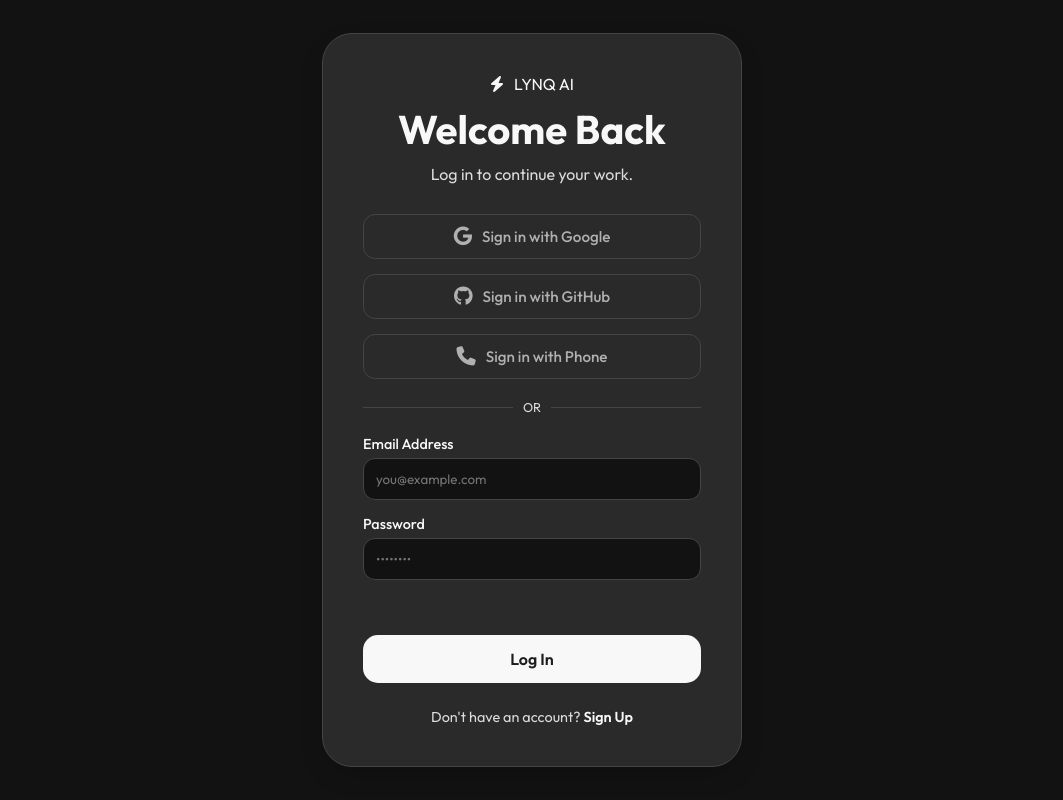
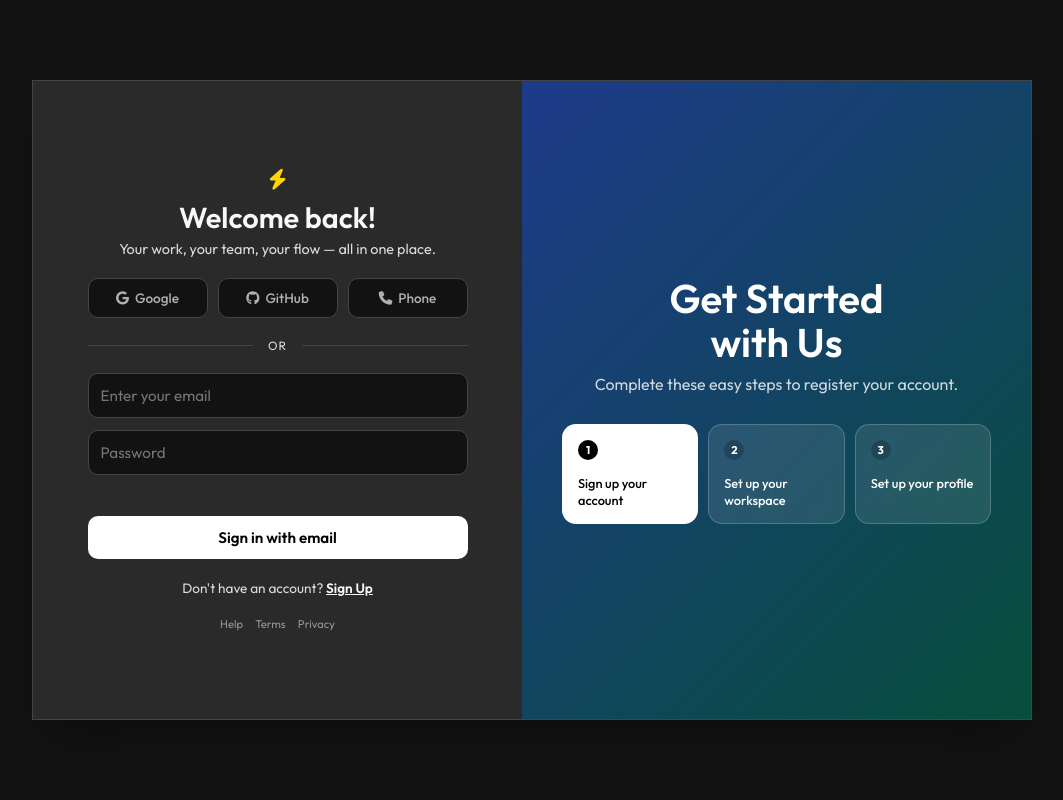
Before and after one commit to mahesh-atx/LYNQ-2.0, a website: page login.html in a window 1280 px wide. Shown: the whole page, without its empty margins (108-1171 px from the left). Drawn offline with Linux system fonts and the light colour scheme; no server answers.

Commit message:
all feture loaded render publish final

```diff
--- a/login.html
+++ b/login.html
@@ -16,96 +16,130 @@
     />
     <link rel="stylesheet" href="style.css" />
     <style>
+      /* --- RESET & BASE --- */
       body {
-        /* Prevent flash of wrong theme on body */
         background-color: var(--bg-primary);
         transition: background-color 0.3s ease;
+        margin: 0;
+        padding: 0;
+        height: 100vh;
+        overflow: hidden;
       }
-      /* Initial body state matching dark mode to reduce flicker if default is dark */
       body.dark-mode {
         background-color: #121212;
       }
 
-      #login-view {
-        flex: 1;
-        display: flex; /* Will be managed by JS */
-        flex-direction: column;
+      /* --- MAIN WRAPPER (THE BACKDROP) --- */
+      .auth-wrapper {
+        display: flex;
+        width: 100vw;
+        height: 100vh;
+        /* CENTER THE CARD */
         align-items: center;
         justify-content: center;
-        min-height: 100vh;
-        background: var(--bg-primary);
+        background-color: var(--bg-primary);
         padding: 20px;
       }
 
-      /* Centered Loader */
-      #auth-loader {
-        position: fixed;
-        top: 0; left: 0; right: 0; bottom: 0;
+      /* --- FLOATING AUTH CARD --- */
+      .auth-card {
+        display: flex;
+        width: 100%;
+        max-width: 1000px; /* Slightly narrower for compactness */
+        height: 80vh;      /* Slightly shorter */
+        max-height: 700px;
+        background: var(--bg-tertiary);
+        overflow: hidden;
+        box-shadow: 0 25px 50px -12px rgba(0, 0, 0, 0.25);
+        border: 1px solid var(--border-primary);
+        position: relative;
+      }
+
+      /* --- LEFT SIDE: FORM --- */
+      .auth-left {
+        flex: 1;
         display: flex;
         flex-direction: column;
         align-items: center;
         justify-content: center;
-        background: var(--bg-primary);
-        z-index: 9999;
+        padding: 30px; /* Reduced padding */
+        position: relative;
+        /* overflow-y: auto;  Kept as fallback, but layout is compacted to avoid it */
       }
 
       .login-container {
-        max-width: 420px;
         width: 100%;
-        background: var(--bg-tertiary);
-        border: 1px solid var(--border-primary);
-        border-radius: 30px;
-        padding: 40px;
+        max-width: 380px;
+        background: transparent;
+        padding: 0;
         text-align: center;
-        box-shadow: var(--shadow-soft);
-        animation: fadeUp 0.4s ease;
+        animation: fadeIn 0.5s ease;
       }
+
       .login-header {
-        margin-bottom: 30px;
+        margin-bottom: 20px; /* Reduced margin */
+      }
+      .login-header .logo {
+        display: flex;
+        align-items: center;
+        justify-content: center;
+        gap: 8px;
+        color: var(--text-heading);
+        margin-bottom: 10px;
+        font-size: 1.1rem;
+        font-weight: 600;
+      }
+      .login-header .logo i {
+        color: #ffd700;
+        font-size: 1.3rem;
       }
       .login-header h1 {
-        font-size: 2.5rem;
+        font-size: 1.8rem; /* Smaller font */
         color: var(--text-heading);
-        margin-bottom: 10px;
+        margin-bottom: 5px;
+        font-weight: 600;
       }
       .login-header p {
         color: var(--text-secondary);
+        font-size: 0.9rem;
       }
+
+      /* --- FORM ELEMENTS --- */
       .provider-buttons {
-        display: grid;
-        grid-template-columns: 1fr;
-        gap: 15px;
-        margin-bottom: 20px;
+        display: flex;
+        gap: 10px;
+        margin-bottom: 20px; /* Reduced margin */
       }
       .provider-btn {
-        padding: 12px;
-        border-radius: 12px;
+        flex: 1;
+        padding: 10px; /* Smaller padding */
+        border-radius: 10px;
         border: 1px solid var(--border-primary);
-        background: var(--bg-tertiary);
+        background: var(--bg-primary);
         color: var(--text-primary);
         font-weight: 500;
-        font-size: 0.95rem;
+        font-size: 0.85rem;
         cursor: pointer;
         transition: 0.2s;
         display: flex;
         align-items: center;
         justify-content: center;
-        gap: 10px;
+        gap: 6px;
       }
       .provider-btn:hover {
-        background: var(--bg-primary);
-        border-color: var(--border-secondary);
+        background: var(--bg-secondary);
+        border-color: var(--text-heading);
       }
-      .provider-btn i {
-        font-size: 1.2rem;
-      }
+
       .divider {
-        font-size: 0.8rem;
+        font-size: 0.75rem;
         color: var(--text-secondary);
         display: flex;
         align-items: center;
-        gap: 10px;
+        gap: 15px;
         margin-bottom: 20px;
+        text-transform: uppercase;
+        letter-spacing: 1px;
       }
       .divider::before,
       .divider::after {
@@ -114,95 +148,204 @@
         height: 1px;
         background: var(--border-primary);
       }
+
       .login-form {
         display: grid;
-        gap: 15px;
+        gap: 12px; /* Reduced gap between inputs */
         text-align: left;
       }
       .login-form label {
-        color: var(--text-heading);
-        font-size: 0.9rem;
-        font-weight: 500;
-        margin-bottom: 5px;
-        display: block;
+        display: none;
       }
       .login-form input {
         width: 100%;
-        padding: 12px;
-        border-radius: 12px;
+        padding: 12px; /* Smaller input padding */
+        /* text-indent removed */
+        margin-bottom: 12px; /* ADDED: Block (vertical) margin */
+        border-radius: 10px;
         border: 1px solid var(--border-primary);
         background: var(--bg-primary);
         color: var(--text-primary);
         outline: none;
-        transition: border-color 0.2s;
+        font-size: 0.95rem;
+        transition: all 0.2s;
       }
       .login-form input:focus {
         border-color: var(--text-heading);
+        box-shadow: 0 0 0 2px rgba(0, 0, 0, 0.05);
       }
       .login-btn {
-        margin-top: 10px;
+        margin-top: 5px;
         width: 100%;
-        padding: 14px;
-        background: var(--bg-accent);
-        color: var(--text-accent);
-        border-radius: 15px;
+        padding: 12px; /* Smaller button padding */
+        background: #000;
+        color: #fff;
+        border-radius: 10px;
         border: none;
         font-weight: 600;
-        font-size: 1rem;
+        font-size: 0.95rem;
         cursor: pointer;
         transition: opacity 0.2s, transform 0.2s;
+      }
+      body.dark-mode .login-btn {
+        background: #fff;
+        color: #000;
       }
       .login-btn:hover {
         opacity: 0.9;
         transform: translateY(-1px);
       }
+
       .toggle-link {
-        margin-top: 25px;
-        font-size: 0.9rem;
+        margin-top: 20px; /* Reduced margin */
+        font-size: 0.85rem;
         color: var(--text-secondary);
       }
       .toggle-link a {
         color: var(--text-heading);
         font-weight: 600;
-        text-decoration: none;
-        transition: color 0.2s;
+        text-decoration: underline;
+        cursor: pointer;
       }
-      .toggle-link a:hover {
-        color: var(--bg-accent);
+
+      /* --- RIGHT SIDE: IMAGE & OVERLAY --- */
+      .auth-right {
+        flex: 1;
+        position: relative;
+        display: flex;
+        flex-direction: column;
+        justify-content: center;
+        align-items: center;
+        padding: 40px;
+        text-align: center;
+        background: linear-gradient(135deg, #1e3a8a 0%, #064e3b 100%);
+        background-size: cover;
+        background-position: center;
+        overflow: hidden;
       }
-      .phone-group {
-        display: none; /* Hidden by default */
+
+      .overlay-content {
+        position: relative;
+        z-index: 2;
+        color: white;
+        max-width: 600px;
+        width: 100%;
+        display: flex;
+        flex-direction: column;
+        align-items: center;
+      }
+
+      .overlay-title {
+        font-size: 2.5rem;
+        font-weight: 600;
+        margin-bottom: 10px;
+        line-height: 1.1;
+      }
+      .overlay-sub {
+        font-size: 1rem;
+        opacity: 0.8;
+        margin-bottom: 30px;
+        max-width: 400px;
+      }
+
+      .steps-container {
+        display: flex;
         gap: 10px;
+        justify-content: center;
+        width: 100%;
       }
-      .phone-group input {
+
+      .step-card {
+        background: rgba(255, 255, 255, 0.1);
+        backdrop-filter: blur(10px);
+        -webkit-backdrop-filter: blur(10px);
+        border: 1px solid rgba(255, 255, 255, 0.2);
+        border-radius: 14px;
+        padding: 15px;
         flex: 1;
+        min-width: 100px;
+        max-width: 150px;
+        transition: 0.3s;
+        text-align: left;
       }
+
+      .step-card.active {
+        background: white;
+        color: #000;
+      }
+
+      .step-number {
+        background: rgba(0,0,0,0.2);
+        width: 20px;
+        height: 20px;
+        border-radius: 50%;
+        display: flex;
+        align-items: center;
+        justify-content: center;
+        font-size: 0.7rem;
+        font-weight: bold;
+        margin-bottom: 15px;
+      }
+      .step-card.active .step-number {
+        background: #000;
+        color: #fff;
+      }
+
+      .step-text {
+        font-size: 0.8rem;
+        font-weight: 500;
+        line-height: 1.3;
+      }
+
+      /* --- UTILS --- */
+      .phone-group { display: none; gap: 8px; }
+      .phone-group input { flex: 1; }
       .phone-group button {
-        padding: 0 20px;
-        border-radius: 12px;
+        padding: 0 15px;
+        border-radius: 10px;
         border: 1px solid var(--border-primary);
         background: var(--bg-primary);
         color: var(--text-primary);
         cursor: pointer;
       }
-      #email-group {
-        display: grid;
-        gap: 15px;
+      #error-message {
+        color: #d32f2f;
+        background: #ffebee;
+        padding: 8px;
+        border-radius: 8px;
+        font-size: 0.85rem;
+        display: none;
+        margin-top: 10px;
+        text-align: center;
       }
-      #error-message {
-        color: var(--text-danger);
-        background: var(--bg-danger);
-        padding: 10px;
-        border-radius: 8px;
-        font-size: 0.9rem;
-        display: none; /* Hidden by default */
-        text-align: center;
-        margin-top: 10px;
+      #auth-loader {
+        position: fixed; inset: 0;
+        display: flex; flex-direction: column; align-items: center; justify-content: center;
+        background: var(--bg-primary); z-index: 9999;
       }
-      #recaptcha-container {
-        margin-top: 15px;
-        display: flex;
-        justify-content: center;
+
+      /* --- RESPONSIVE --- */
+      @media (max-width: 900px) {
+        .auth-card {
+          height: auto;
+          min-height: auto; /* Let content dictate height on mobile */
+          max-width: 450px;
+          flex-direction: column;
+        }
+        .auth-right {
+          display: none; /* Hide image on tablet/mobile */
+        }
+        .auth-left {
+          padding: 30px 20px;
+        }
+        .login-header h1 {
+          font-size: 1.6rem;
+        }
+      }
+
+      @keyframes fadeIn {
+        from { opacity: 0; transform: translateY(10px); }
+        to { opacity: 1; transform: translateY(0); }
       }
     </style>
   </head>
@@ -217,64 +360,59 @@
     </script>
 
     <div id="auth-loader">
-      <div class="loading-spinner"></div>
-      <p style="margin-top: 15px; color: var(--text-secondary); font-size: 0.9rem;">checking authentication...</p>
+      <div class="loading-spinner" style="border: 3px solid rgba(128,128,128,0.2); border-top-color: var(--text-heading); border-radius: 50%; width: 30px; height: 30px; animation: spin 1s linear infinite;"></div>
+      <style>@keyframes spin {to{transform: rotate(360deg);}}</style>
     </div>
 
-    <div id="login-view" style="display: none;">
+    <!-- MAIN WRAPPER -->
+    <div class="auth-wrapper" id="login-view" style="display: none;">
+
+      <!-- FLOATING CARD CONTAINER -->
+      <div class="auth-card">
+
+        <!-- LEFT PANEL: Login Form -->
+        <div class="auth-left">
           <div class="login-container">
             <div class="login-header">
-          <span
-            style="
-              display: flex;
-              align-items: center;
-              justify-content: center;
-              gap: 10px;
-              color: var(--text-heading);
-              margin-bottom: 10px;
-            "
-          >
-            <i class="fa-solid fa-bolt"></i> LYNQ AI
-          </span>
-          <h1 id="form-title">Welcome Back</h1>
-          <p id="form-subtitle">Log in to continue your work.</p>
+              <div class="logo">
+                <i class="fa-solid fa-bolt"></i>
+              </div>
+              <h1 id="form-title">Welcome back!</h1>
+              <p id="form-subtitle">Your work, your team, your flow — all in one place.</p>
             </div>
 
             <div class="provider-buttons">
               <button class="provider-btn" id="google-signin">
-            <i class="fa-brands fa-google"></i> Sign in with Google
+                <i class="fa-brands fa-google"></i> Google
               </button>
               <button class="provider-btn" id="github-signin">
-            <i class="fa-brands fa-github"></i> Sign in with GitHub
+                <i class="fa-brands fa-github"></i> GitHub
               </button>
               <button class="provider-btn" id="phone-signin-toggle">
-            <i class="fa-solid fa-phone"></i> Sign in with Phone
+                <i class="fa-solid fa-phone"></i> Phone
               </button>
             </div>
 
-        <div class="divider">OR</div>
+            <div class="divider">Or</div>
 
             <form class="login-form" id="login-form">
               <div id="email-group">
                 <div id="confirm-name-div" style="display: none">
-              <label for="name">Full Name</label>
-              <input type="text" id="name" placeholder="Mahesh Dongare" />
+                  <input type="text" id="name" placeholder="Full Name" />
                 </div>
                 <div>
-              <label for="email">Email Address</label>
                   <input
                     type="email"
                     id="email"
-                placeholder="you@example.com"
+                    placeholder="Enter your email"
                     required
                   />
                 </div>
                 <div>
-              <label for="password">Password</label>
                   <input
                     type="password"
                     id="password"
-                placeholder="••••••••"
+                    placeholder="Password"
                     required
                   />
                 </div>
@@ -282,7 +420,7 @@
 
               <div class="phone-group" id="phone-group">
                 <input type="tel" id="phone-number" placeholder="+1 555-555-1234" />
-            <button type="button" id="send-code-btn">Send Code</button>
+                <button type="button" id="send-code-btn">Send</button>
               </div>
 
               <div class="phone-group" id="code-group">
@@ -294,11 +432,10 @@
               </div>
 
               <div id="recaptcha-container"></div>
-
               <div id="error-message"></div>
 
               <button type="submit" class="login-btn" id="submit-btn">
-            Log In
+                Sign in with email
               </button>
             </form>
 
@@ -306,7 +443,40 @@
               Don't have an account?
               <a href="#" id="toggle-form-link">Sign Up</a>
             </p>
+
+            <div style="margin-top: 20px; font-size: 0.7rem; color: var(--text-secondary); opacity: 0.6;">
+              <a href="#" style="color: inherit; text-decoration: none; margin-right: 10px;">Help</a>
+              <a href="#" style="color: inherit; text-decoration: none; margin-right: 10px;">Terms</a>
+              <a href="#" style="color: inherit; text-decoration: none;">Privacy</a>
             </div>
+          </div>
+        </div>
+
+        <!-- RIGHT PANEL: Image & Overlay -->
+        <div class="auth-right">
+          <div class="overlay-content">
+            <h2 class="overlay-title">Get Started<br>with Us</h2>
+            <p class="overlay-sub">Complete these easy steps to register your account.</p>
+
+            <div class="steps-container">
+              <div class="step-card active">
+                <div class="step-number">1</div>
+                <div class="step-text">Sign up your account</div>
+              </div>
+              <div class="step-card">
+                <div class="step-number">2</div>
+                <div class="step-text">Set up your workspace</div>
+              </div>
+              <div class="step-card">
+                <div class="step-number">3</div>
+                <div class="step-text">Set up your profile</div>
+              </div>
+            </div>
+          </div>
+        </div>
+
+      </div> <!-- End .auth-card -->
+
     </div>
 
     <script src="https://www.gstatic.com/firebasejs/10.12.2/firebase-app-compat.js"></script>
@@ -358,19 +528,11 @@
       initializeFirebase(firebaseConfig);
       setupRecaptcha("recaptcha-container");
 
-      // --- AUTH STATE LISTENER FOR LOADING SCREEN ---
-      // auth.js provides a listener mechanism, but we can also hook into firebase directly here
-      // to ensure we don't show the login form if the user is already logged in.
-
-      // Listen for the custom event dispatched by auth.js
       document.addEventListener("authStateReady", (e) => {
         const user = e.detail.user;
         if (user) {
-           // User is logged in. auth.js will handle redirect.
-           // Keep showing loader or update text.
-           if(authLoader) authLoader.innerHTML = '<div class="loading-spinner"></div><p style="margin-top:15px;">Redirecting...</p>';
+           if(authLoader) authLoader.innerHTML = '<p style="margin-top:15px;">Redirecting...</p>';
         } else {
-           // User is NOT logged in. Show the form.
            if(authLoader) authLoader.style.display = "none";
            if(loginView) loginView.style.display = "flex";
         }
@@ -392,11 +554,11 @@
         hideError();
 
         nameDiv.style.display = isLogin ? "none" : "block";
-        formTitle.innerText = isLogin ? "Welcome Back" : "Create Account";
+        formTitle.innerText = isLogin ? "Welcome back!" : "Create Account";
         subtitle.innerText = isLogin
-          ? "Log in to continue your work."
-          : "Create your new LYNQ AI account.";
-        submitBtn.innerText = isLogin ? "Log In" : "Sign Up";
+          ? "Your work, your team, your flow — all in one place."
+          : "Join us and get started with LYNQ AI today.";
+        submitBtn.innerText = isLogin ? "Sign in with email" : "Create Account";
         toggleLink.innerHTML = isLogin
           ? `Don't have an account? <a href="#" id="toggle-form-link">Sign Up</a>`
           : `Already have an account? <a href="#" id="toggle-form-link">Log In</a>`;
@@ -413,37 +575,25 @@
           emailGroup.style.display = "grid";
           phoneGroup.style.display = "none";
           codeGroup.style.display = "none";
-          phoneToggleBtn.innerText = "Sign in with Phone";
-          submitBtn.innerText = isLogin ? "Log In" : "Sign Up";
+          submitBtn.innerText = isLogin ? "Sign in with email" : "Create Account";
         } else if (mode === "phone") {
           emailGroup.style.display = "none";
           phoneGroup.style.display = "flex";
           codeGroup.style.display = "flex";
-          phoneToggleBtn.innerText = "Sign in with Email";
           submitBtn.innerText = "Verify Code & Sign In";
         }
       }
 
-      document
-        .getElementById("toggle-form-link")
-        .addEventListener("click", toggleFormMode);
+      document.getElementById("toggle-form-link").addEventListener("click", toggleFormMode);
 
       googleBtn.addEventListener("click", async () => {
         hideError();
-        try {
-          await signInWithGoogle();
-        } catch (error) {
-          showError(error.message);
-        }
+        try { await signInWithGoogle(); } catch (error) { showError(error.message); }
       });
 
       githubBtn.addEventListener("click", async () => {
         hideError();
-        try {
-          await signInWithGitHub();
-        } catch (error) {
-          showError(error.message);
-        }
+        try { await signInWithGitHub(); } catch (error) { showError(error.message); }
       });
 
       phoneToggleBtn.addEventListener("click", () => {
@@ -459,15 +609,15 @@
         }
         try {
           sendCodeBtn.disabled = true;
-          sendCodeBtn.innerText = "Sending...";
+          sendCodeBtn.innerText = "...";
           await signInWithPhone(phoneNumber);
-          showError("Verification code sent! Check your phone.");
+          showError("Verification code sent!");
           sendCodeBtn.disabled = false;
-          sendCodeBtn.innerText = "Resend Code";
+          sendCodeBtn.innerText = "Sent";
         } catch (error) {
           showError(error.message);
           sendCodeBtn.disabled = false;
-          sendCodeBtn.innerText = "Send Code";
+          sendCodeBtn.innerText = "Send";
         }
       });
 
@@ -497,7 +647,7 @@
           showError(error.message);
           submitBtn.disabled = false;
           if (authMode === "email") {
-            submitBtn.innerText = isLogin ? "Log In" : "Sign Up";
+            submitBtn.innerText = isLogin ? "Sign in with email" : "Create Account";
           } else {
             submitBtn.innerText = "Verify Code & Sign In";
           }
```
Also changed, not shown: server.js (+107 -64 lines), style.css (+27 -0 lines). Lines whose indentation alone changed are shown as unchanged.
